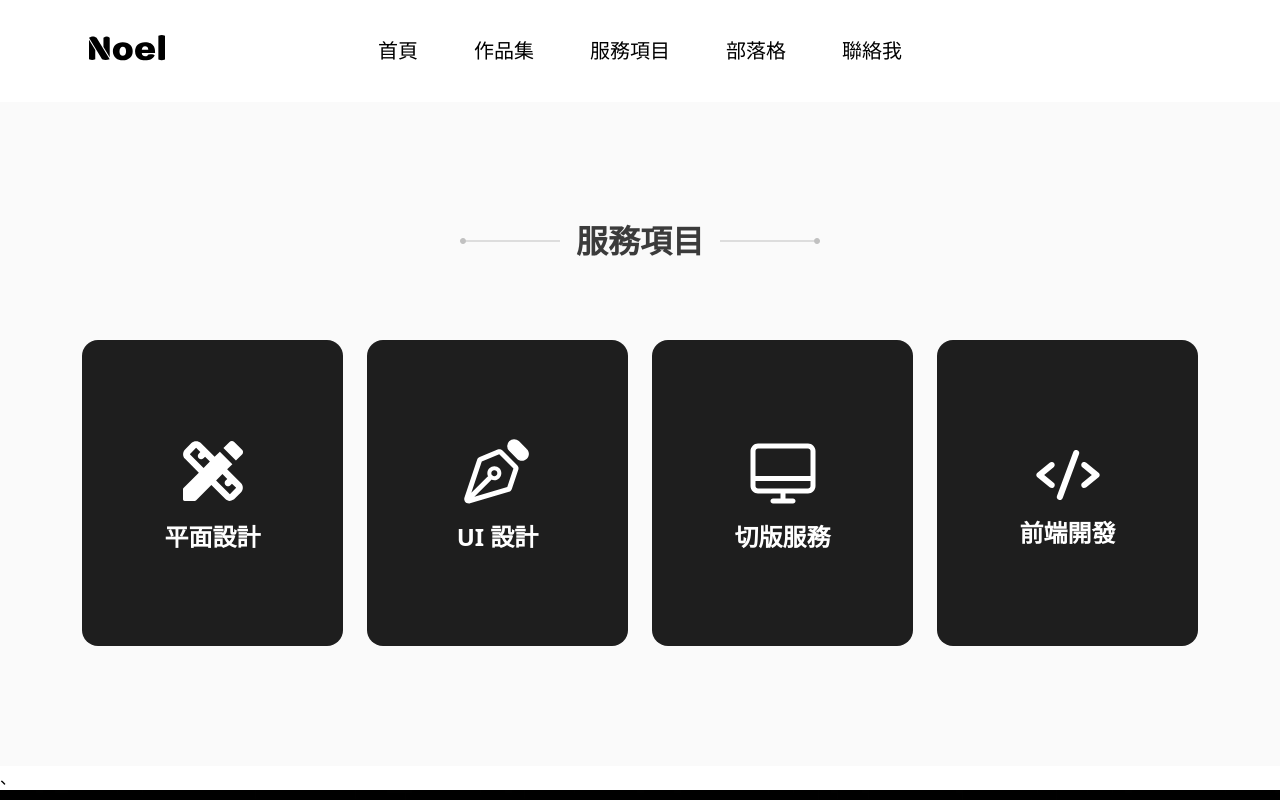
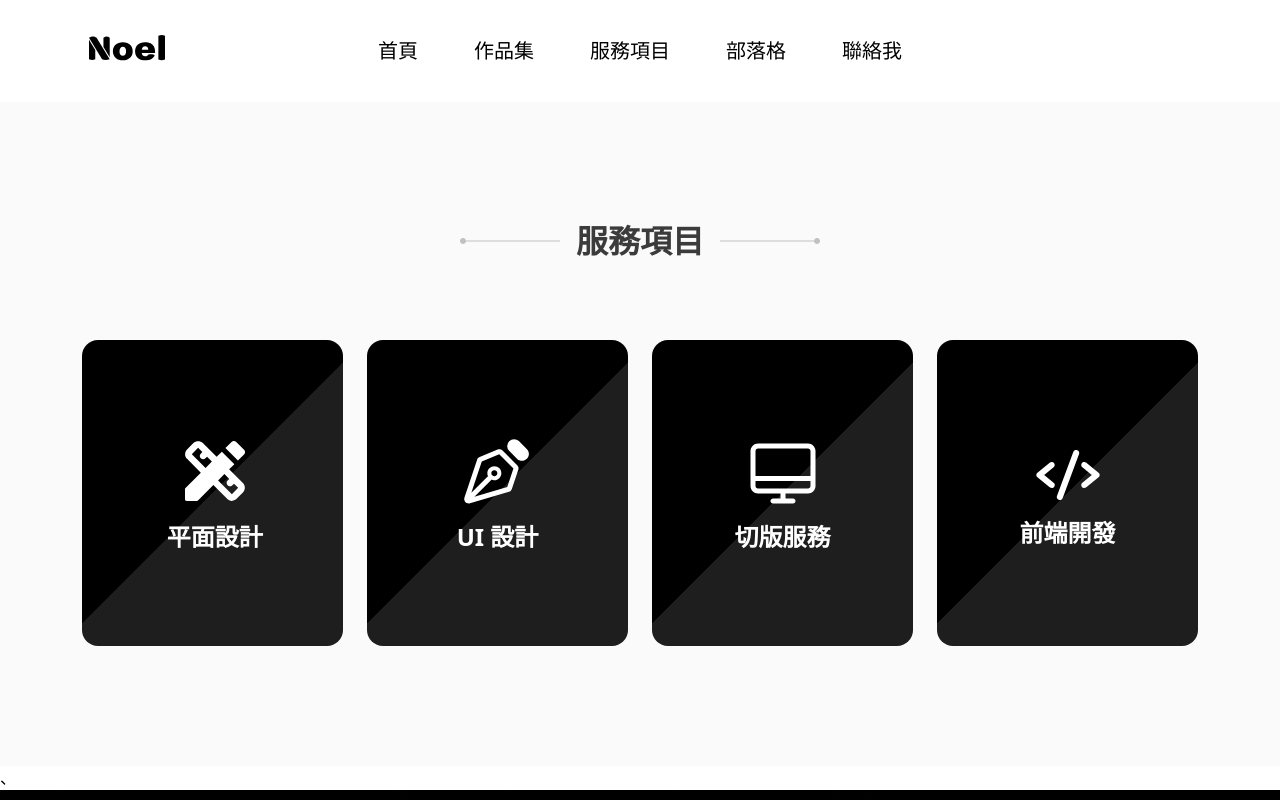
Before and after one commit to Lina-SHU/neol-website, a Vue app: page /service in a window 1280 px wide. Shown: the top 800 px of the page. Built offline with nearby package versions, Linux system fonts and the light colour scheme.

Commit message:
add background

```diff
--- a/src/views/ServiceView.vue
+++ b/src/views/ServiceView.vue
@@ -11,7 +11,9 @@
       </h3>
       <ul class="serviceList lg:flex lg:flex-wrap lg:-mx-3">
         <li class="w-[82%] mx-auto mb-6 lg:w-3/12 lg:px-3 lg:mb-0">
-          <div class="bg-primary-800 flex justify-center items-center rounded-2xl">
+          <div class="bg-service-item flex justify-center items-center rounded-2xl">
+            ;
+
             <div>
               <img
                 src="../assets/image/service-item-visual.svg"
@@ -23,7 +25,7 @@
           </div>
         </li>
         <li class="w-[82%] mx-auto mb-6 lg:w-3/12 lg:px-3 lg:mb-0">
-          <div class="bg-primary-800 flex justify-center items-center rounded-2xl">
+          <div class="bg-service-item flex justify-center items-center rounded-2xl">
             <div>
               <img src="../assets/image/service-item-ui.svg" alt="UI 設計" class="mb-2 mx-auto" />
               <p class="text-white text-center font-bold text-2xl">UI 設計</p>
@@ -31,7 +33,7 @@
           </div>
         </li>
         <li class="w-[82%] mx-auto mb-6 lg:w-3/12 lg:px-3 lg:mb-0">
-          <div class="bg-primary-800 flex justify-center items-center rounded-2xl">
+          <div class="bg-service-item flex justify-center items-center rounded-2xl">
             <div>
               <img
                 src="../assets/image/service-item-html&css.svg"
@@ -43,7 +45,7 @@
           </div>
         </li>
         <li class="w-[82%] mx-auto lg:w-3/12 lg:px-3">
-          <div class="bg-primary-800 flex justify-center items-center rounded-2xl">
+          <div class="bg-service-item flex justify-center items-center rounded-2xl">
             <div>
               <img
                 src="../assets/image/service-item-front-end.svg"
@@ -58,7 +60,7 @@
     </div>
   </section>
   <!-- 服務流程 -->、
-  <section class="bg-sercive bg-primary-800 py-20 lg:py-30">
+  <section class="bg-service bg-primary-800 py-20 lg:py-30">
     <div class="container">
       <h3 class="flex items-center justify-center mb-10 lg:mb-20">
         <img src="../assets/image/title-deco-left-sm.png" alt="" class="lg:hidden" />
@@ -363,11 +365,15 @@
 </template>
 
 <style lang="scss" scoped>
+.bg-service-item {
+  background: linear-gradient(315deg, #1e1e1e 0%, #1e1e1e 49.97%, #000000 50%);
+}
+
 .serviceList li > div {
   height: 306px;
 }
 
-.bg-sercive {
+.bg-service {
   background-image: url('../assets/image/service-item-bg.png');
   background-size: cover;
   background-repeat: no-repeat;
```
